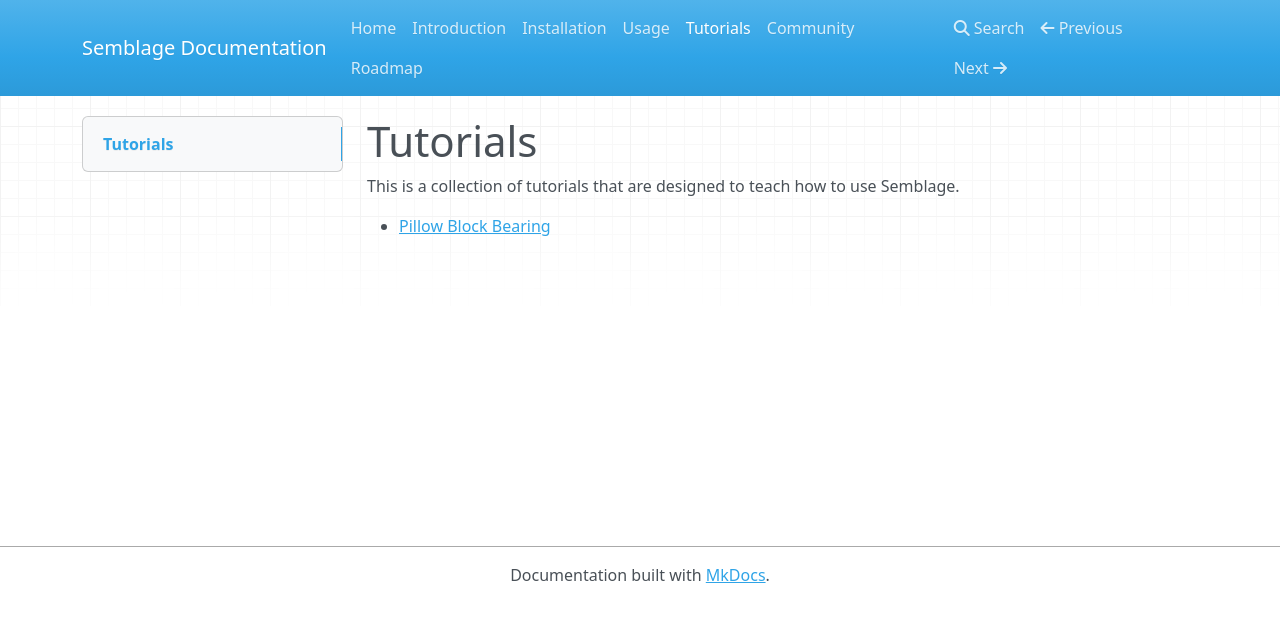
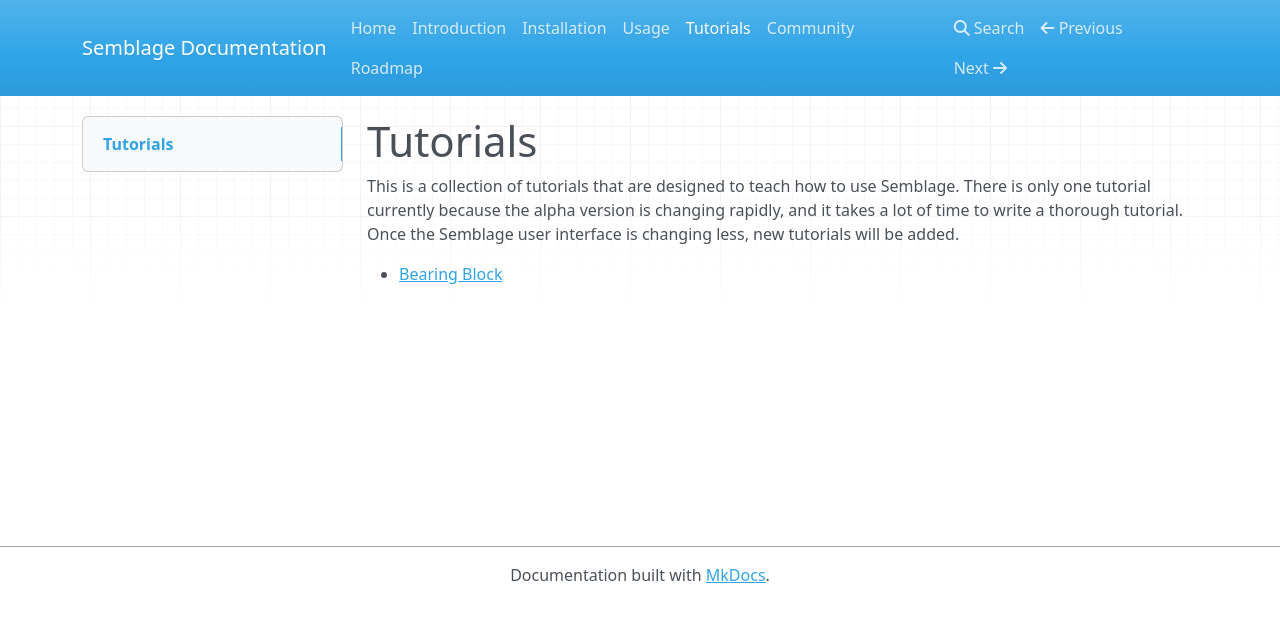
Before and after one commit to 7BIndustries/semblage-docs, an MkDocs documentation site: the page built from docs/tutorials/index.md, in a window 1280 px wide. Shown: the top 622 px of the page. Built offline with MkDocs 1.6.1, drawn with Linux system fonts in a browser that asks for light colours; nearby versions of some CDN libraries.

Commit message:
Renamed tutorial to just bearing block

```diff
--- a/docs/tutorials/index.md
+++ b/docs/tutorials/index.md
@@ -1,5 +1,5 @@
 # Tutorials
 
-This is a collection of tutorials that are designed to teach how to use Semblage.
+This is a collection of tutorials that are designed to teach how to use Semblage. There is only one tutorial currently because the alpha version is changing rapidly, and it takes a lot of time to write a thorough tutorial. Once the Semblage user interface is changing less, new tutorials will be added.
 
-* [Pillow Block Bearing](pillow_block_bearing.md)
+* [Bearing Block](bearing_block.md)
```
Also changed, not shown: docs/index.md (+1 -1 lines), docs/tutorials/bearing_block.md (renamed from docs/tutorials/pillow_block_bearing.md).
